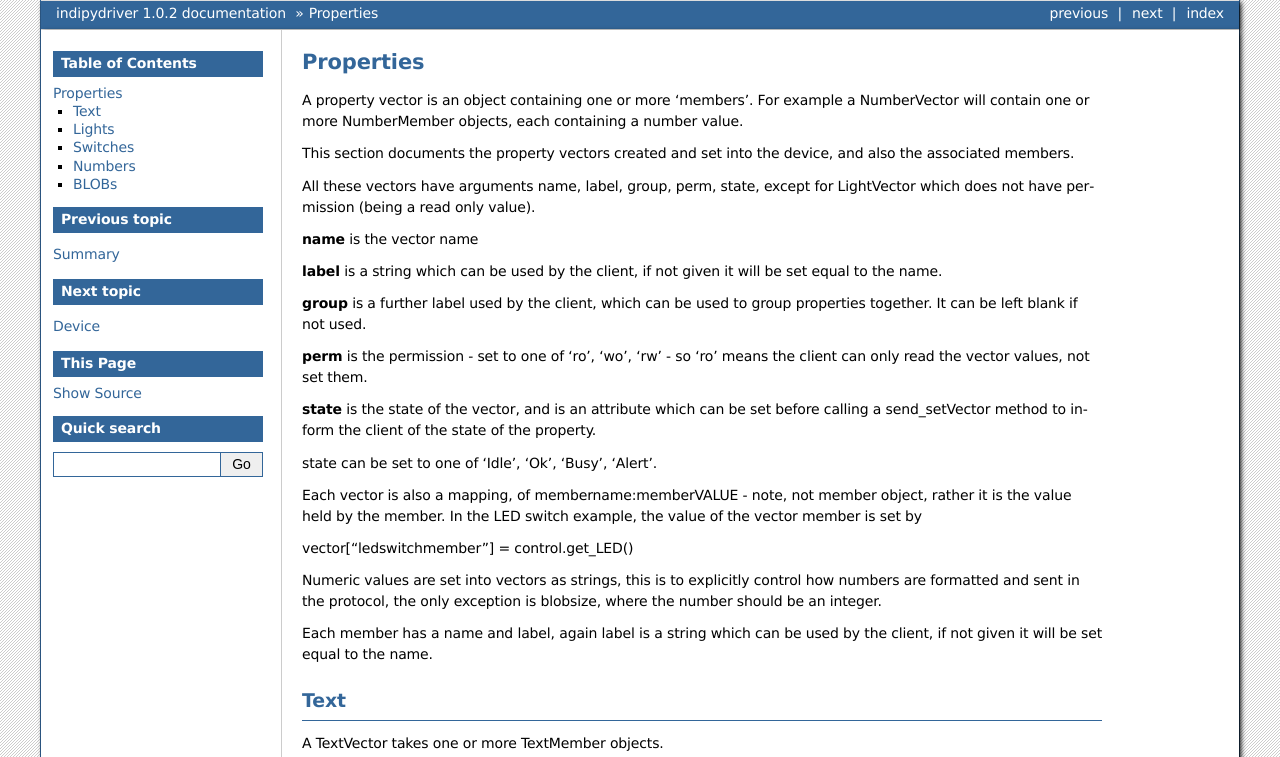
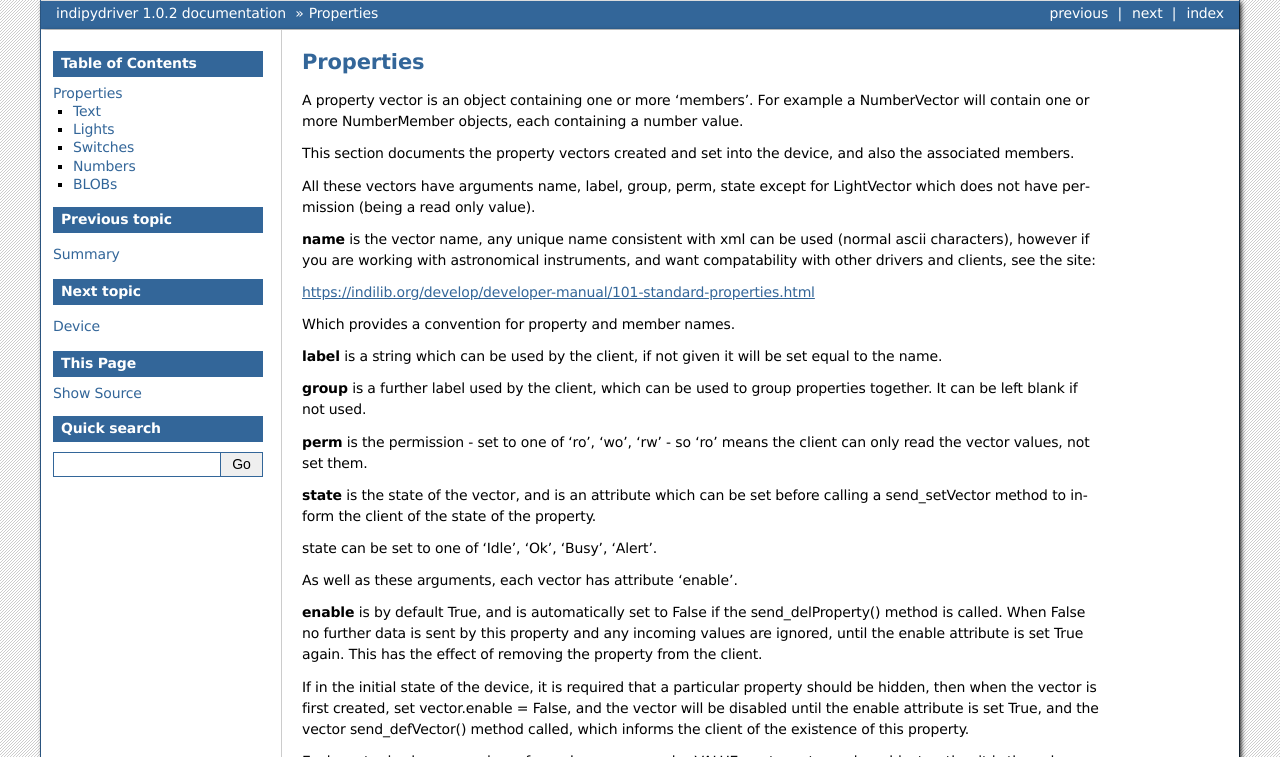
Before and after one commit to bernie-skipole/indipydriver, a Sphinx documentation site: the page built from docs/source/usage/propertyvectors.rst, in a window 1280 px wide and 900 px high, cut to the strip 0-757 px from the top of the window. Built offline with Sphinx 7.4.7, drawn with Linux system fonts in a browser that asks for light colours.

Commit message:
Further docs

```diff
--- a/docs/source/usage/propertyvectors.rst
+++ b/docs/source/usage/propertyvectors.rst
@@ -5,9 +5,13 @@ A property vector is an object containing one or more 'members'.  For example a
 
 This section documents the property vectors created and set into the device, and also the associated members.
 
-All these vectors have arguments name, label, group, perm, state, except for LightVector which does not have permission (being a read only value).
+All these vectors have arguments name, label, group, perm, state except for LightVector which does not have permission (being a read only value).
 
-**name** is the vector name
+**name** is the vector name, any unique name consistent with xml can be used (normal ascii characters), however if you are working with astronomical instruments, and want compatability with other drivers and clients, see the site:
+
+https://indilib.org/develop/developer-manual/101-standard-properties.html
+
+Which provides a convention for property and member names.
 
 **label** is a string which can be used by the client, if not given it will be set equal to the name.
 
@@ -18,6 +22,12 @@ All these vectors have arguments name, label, group, perm, state, except for Lig
 **state** is the state of the vector, and is an attribute which can be set before calling a send_setVector method to inform the client of the state of the property.
 
 state can be set to one of 'Idle', 'Ok', 'Busy', 'Alert'.
+
+As well as these arguments, each vector has attribute 'enable'.
+
+**enable** is by default True, and is automatically set to False if the send_delProperty() method is called. When False no further data is sent by this property and any incoming values are ignored, until the enable attribute is set True again. This has the effect of removing the property from the client.
+
+If in the initial state of the device, it is required that a particular property should be hidden, then when the vector is first created, set vector.enable = False, and the vector will be disabled until the enable attribute is set True, and the vector send_defVector() method called, which informs the client of the existence of this property.
 
 Each vector is also a mapping, of membername:memberVALUE  - note, not member object, rather it is the value held by the member. In the LED switch example, the value of the vector member is set by
 
```
Also changed, not shown: docs/source/usage/device.rst (+4 -4 lines).
